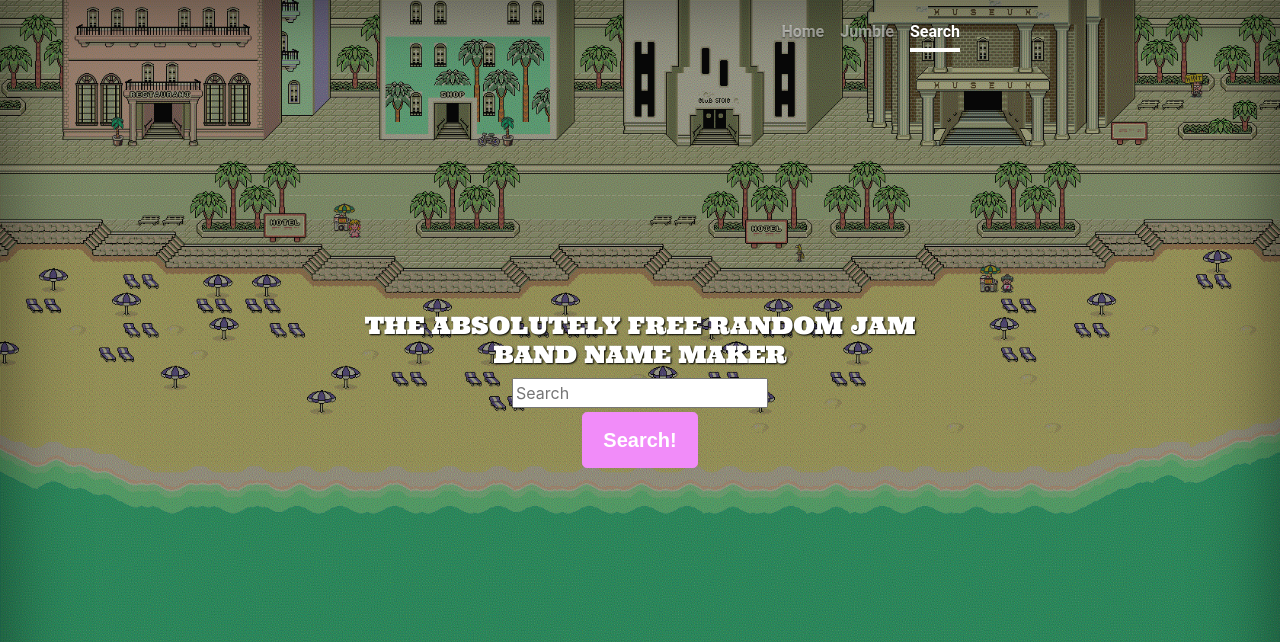
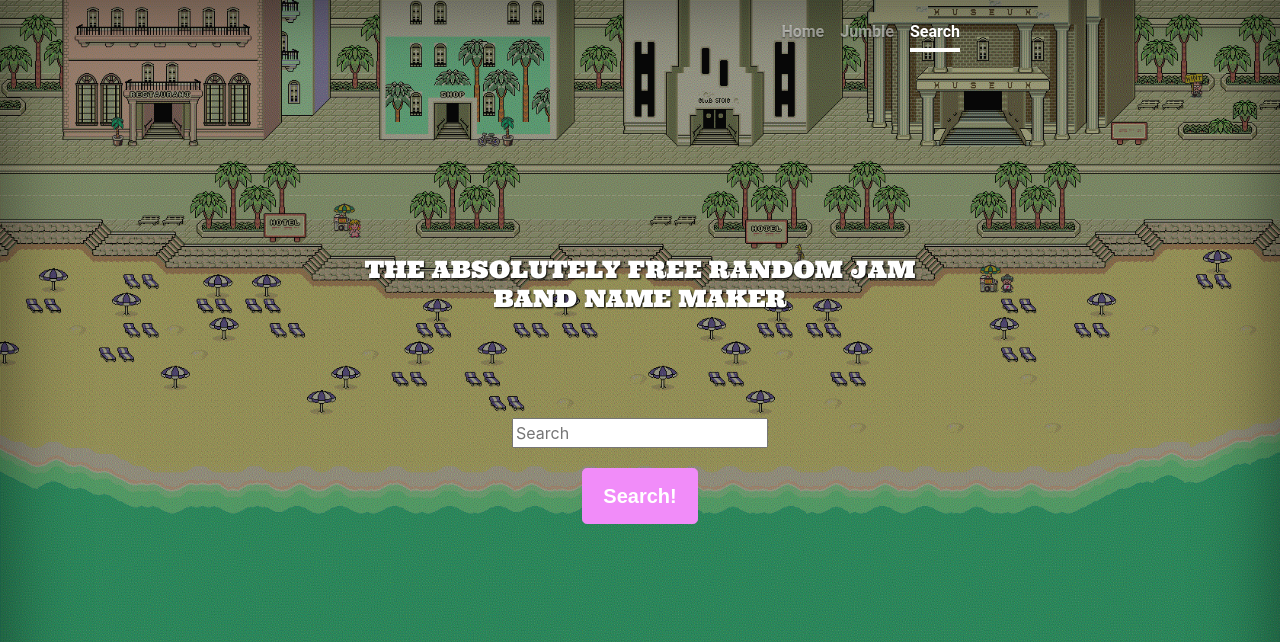
Before and after one commit to bigfirellc/absolutelyfree, a Django app: page /search/ in a window 1280 px wide. Shown: the top 642 px of the page. Run offline with Django 3.2, Linux system fonts and the light colour scheme; some libraries are stand-ins or nearby versions; some web fonts are replaced.

Commit message:
search page appearance fixes

```diff
--- a/rand/templates/rand/search.html
+++ b/rand/templates/rand/search.html
@@ -35,11 +35,13 @@
 <main role="main" class="inner cover">
   <h1 class="cover-heading">THE ABSOLUTELY FREE RANDOM JAM BAND NAME MAKER</h1>
 
-<form action="{% url 'search_results' %}" method="get">
-  <input name="q" type="text" placeholder="Search"/>
-</form>
+  <p class="lead" style="padding: 1em">
+    <form action="{% url 'search_results' %}" method="get">
+    <input name="q" type="text" placeholder="Search"/>
+    </form>
+  </p>
 
-<p class="lead">
+  <p class="lead">
     <a href="#" class="btn btn-lg btn-secondary" onclick="location.reload()">Search!</a>
   </p>
 
```
